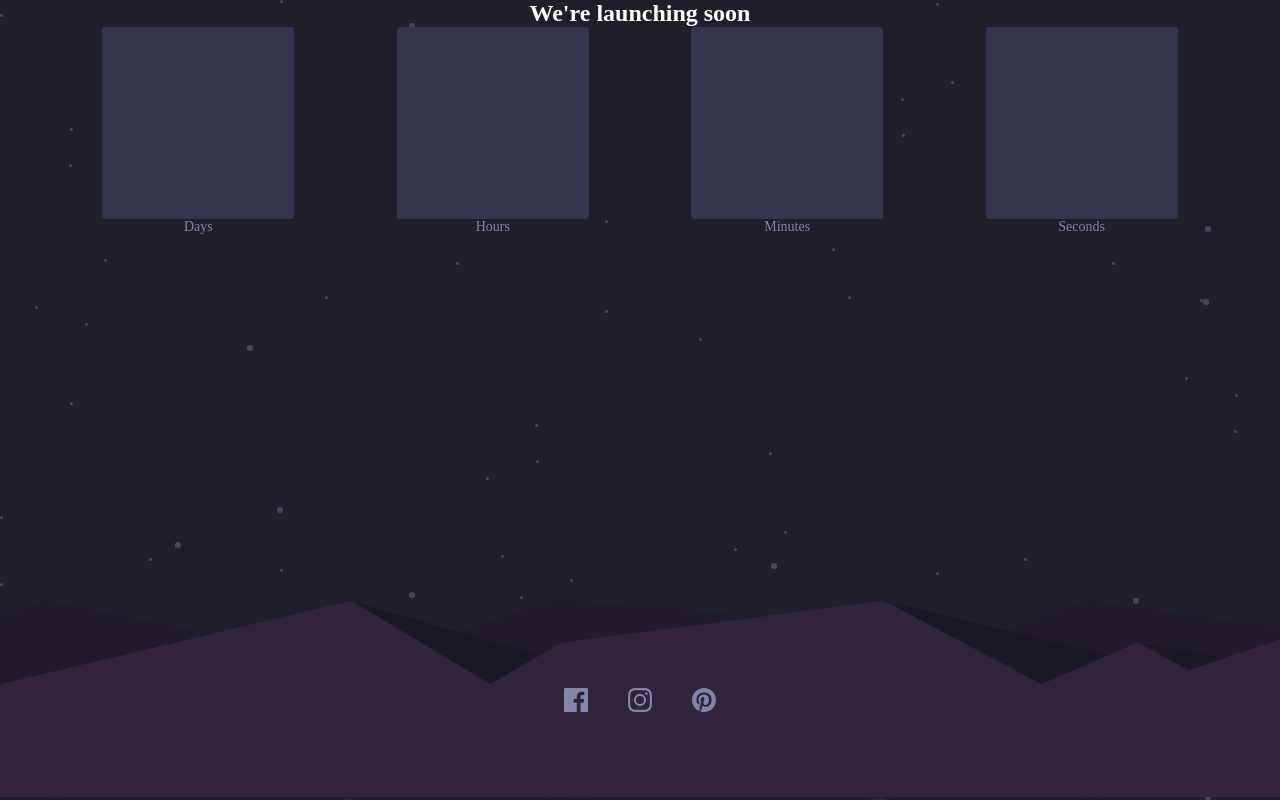
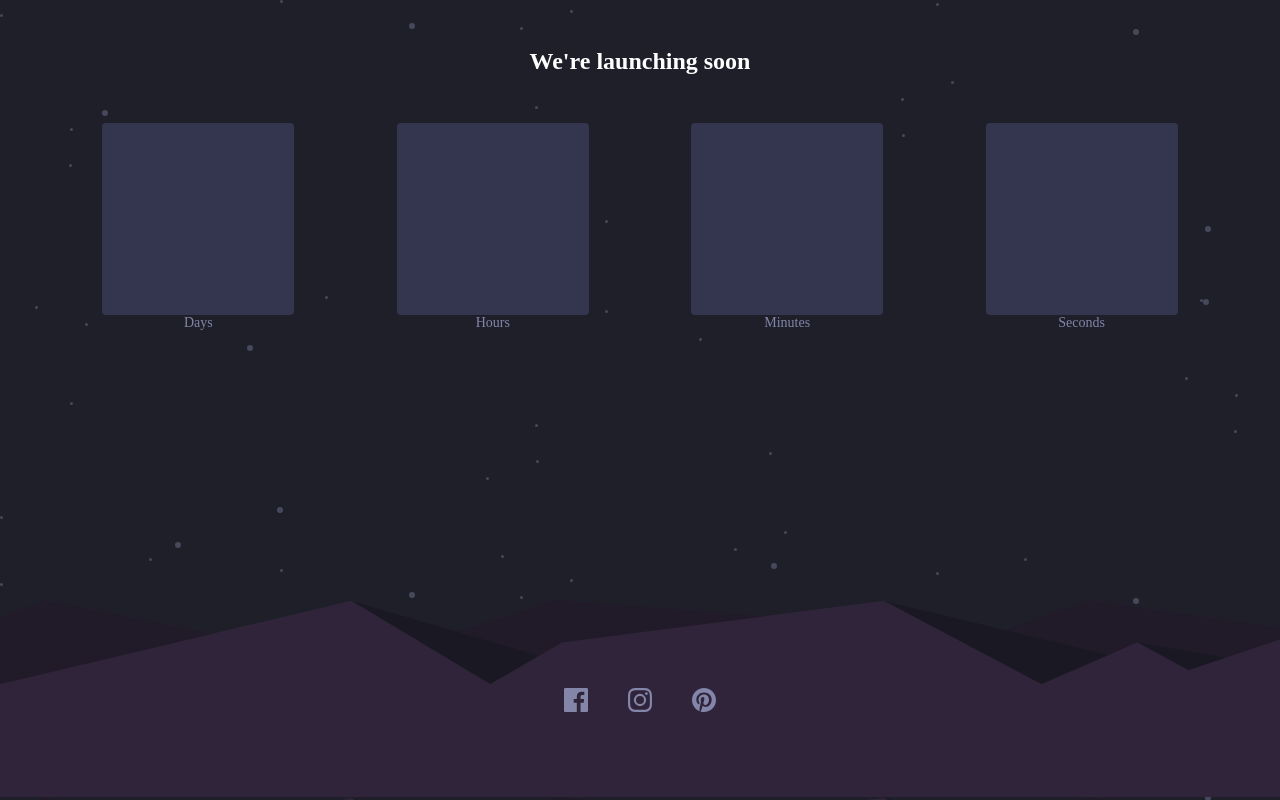
Before and after one commit to collerhatguy/countdown-app, a React (Create React App) app: page / in a window 1280 px wide. Built offline with nearby package versions, Linux system fonts and the light colour scheme; the HTML template or start-up script is replaced by a standard one.

Commit message:
adding margin to header

```diff
--- a/src/styles/styles.css
+++ b/src/styles/styles.css
@@ -11,6 +11,7 @@ body {
 h2 {
   text-align: center;
   color: white;
+  margin: 2em;
 }
 
 #countdown-container {
--- a/src/styles/styles.scss
+++ b/src/styles/styles.scss
@@ -29,6 +29,7 @@ body {
 h2 {
     text-align: center;
     color: $white;
+    margin: 2em;
 }
 //      a. list
 #countdown-container {
```
Also changed, not shown: 1 other file (tests, documents, lock files or other folders).
